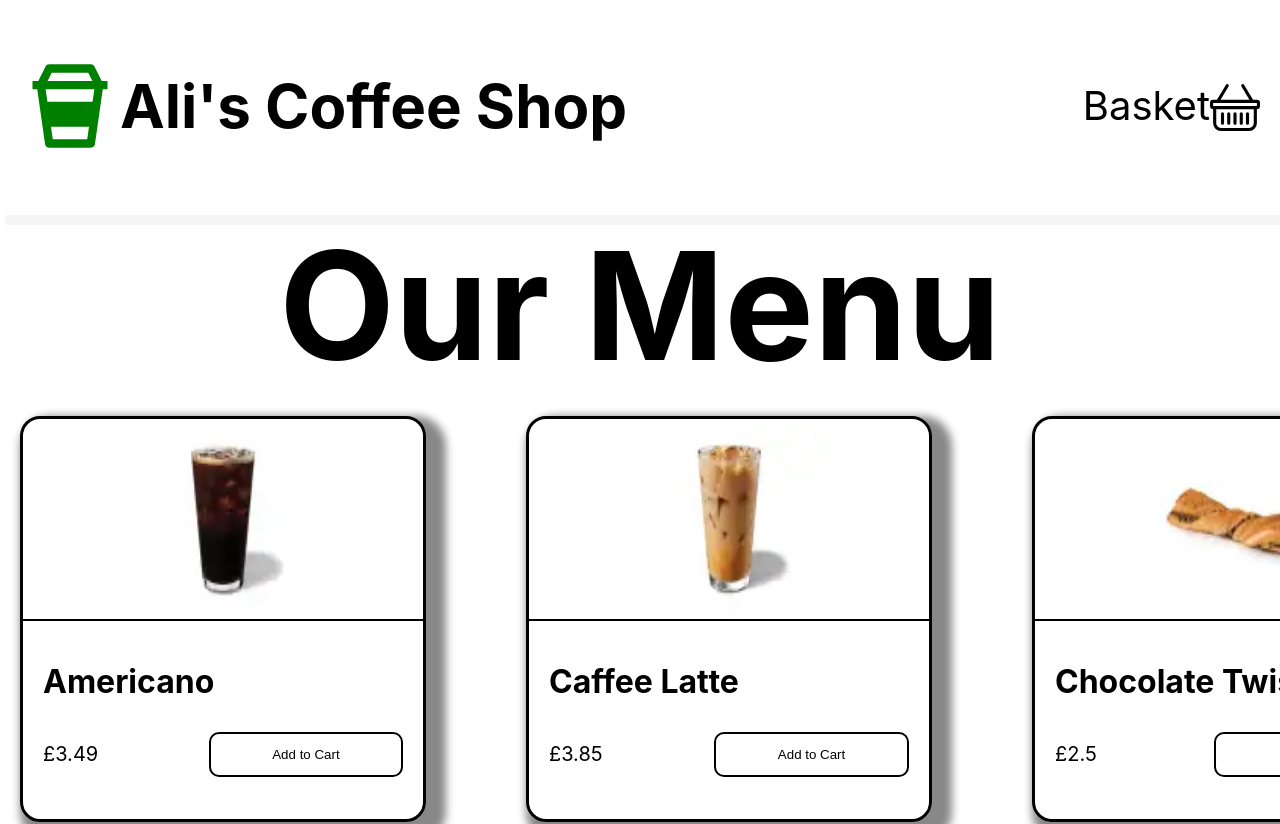
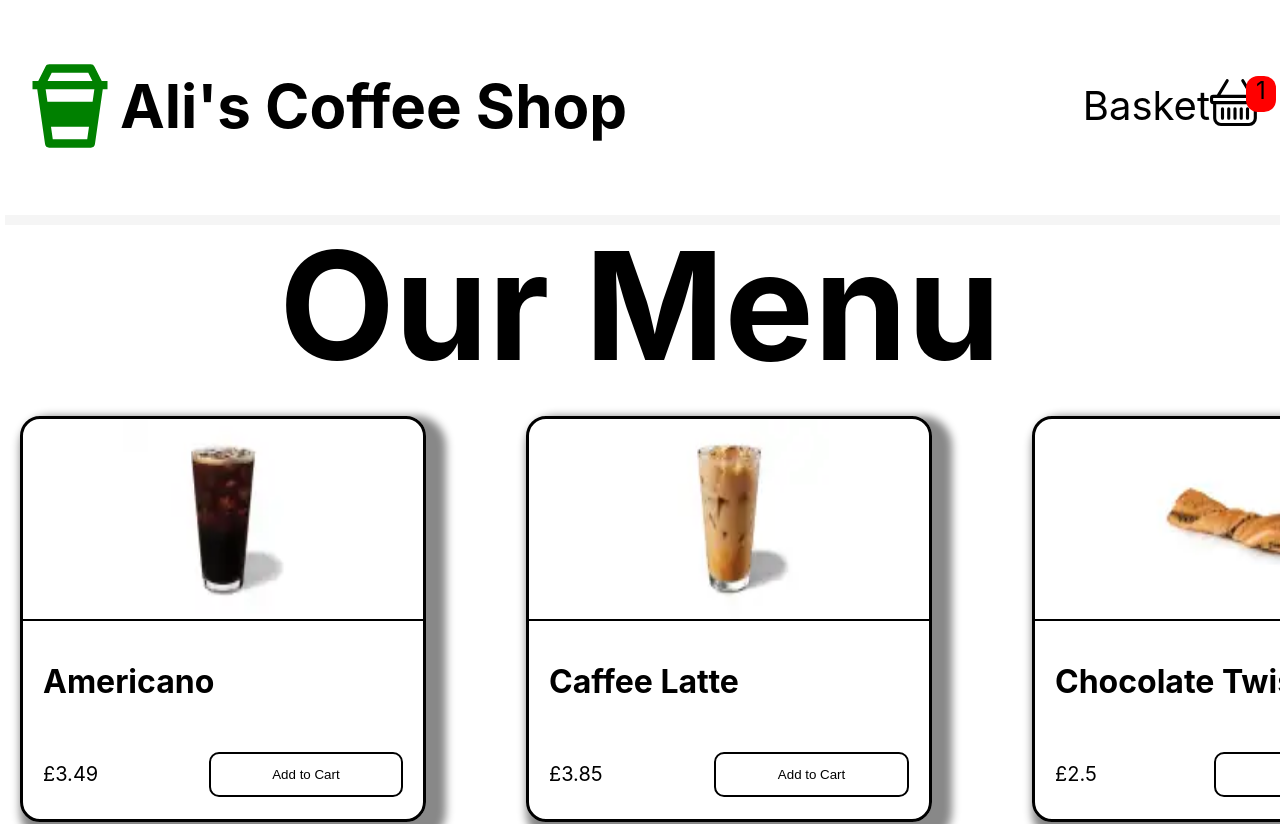
Before and after one commit to HabibAli786/alis-coffee-shop, a Next.js app: page / in a window 1280 px wide. Shown: the top 824 px of the page. Built offline with nearby package versions, Linux system fonts and the light colour scheme.

Commit message:
basket items counter

```diff
--- a/pages/Components/Header/Header.module.css
+++ b/pages/Components/Header/Header.module.css
@@ -14,8 +14,30 @@
     align-items: inherit;
 }
 
-.nav-item {
+.nav-items {
     display: grid;
     grid-template-columns: 1fr 1.1fr;
+    align-items: center;
+}
+
+.nav-item {
+    /* display: grid;
+    grid-template-columns: 1fr 1.1fr; */
+    /* display: inline; */
     list-style-type: none;
 }
+
+.nav-cart-num {
+    display: inline-block;
+    margin-left: -14px;
+    text-align: center;
+    position: absolute;
+    background-color: red;
+    vertical-align: top;
+    border-radius: 12px;
+    font-size: 24px;
+    height: 36px;
+    width: 30px;
+    /* border-style: solid;
+    border-radius: 100px; */
+}
--- a/pages/Components/Header/Header.tsx
+++ b/pages/Components/Header/Header.tsx
@@ -13,8 +13,9 @@ const Header: NextPage = () => {
           </div>
 
           <div>
-            <ul>
-                <li className={styles['nav-item']}> Basket <BsBasket size={50} /></li>
+            <ul className={styles['nav-items']}>
+              <li className={styles['nav-item']}> Basket</li>
+              <li className={styles['nav-item']}><BsBasket size={50} /><span className={styles['nav-cart-num']}>1</span></li>
             </ul>
           </div>
         </nav>
--- a/pages/Components/ItemCard/ItemCard.module.css
+++ b/pages/Components/ItemCard/ItemCard.module.css
@@ -23,6 +23,7 @@
 .item-info-container {
     display: grid;
     grid-template-columns: auto auto;
+    row-gap: 20px;
     padding: 20px;
 }
 
--- a/pages/Components/ItemCard/ItemCard.tsx
+++ b/pages/Components/ItemCard/ItemCard.tsx
@@ -1,6 +1,6 @@
 import type { NextPage } from 'next'
 import Image from 'next/future/image'
-import americano from '../../../public/food/americano.png'
+import { foodItem } from '../../../models/item.model'
 import styles from './ItemCard.module.css'
 
 type ItemCardProps = {
@@ -9,7 +9,7 @@ type ItemCardProps = {
   imgSrc: string
 }
 
-const ItemCard: NextPage<ItemCardProps> = ({ title, price, imgSrc }) => {
+const ItemCard: NextPage<foodItem> = ({ title, price, imgSrc }) => {
   return (
     <>
       <div className={styles['item-card']}>
```
